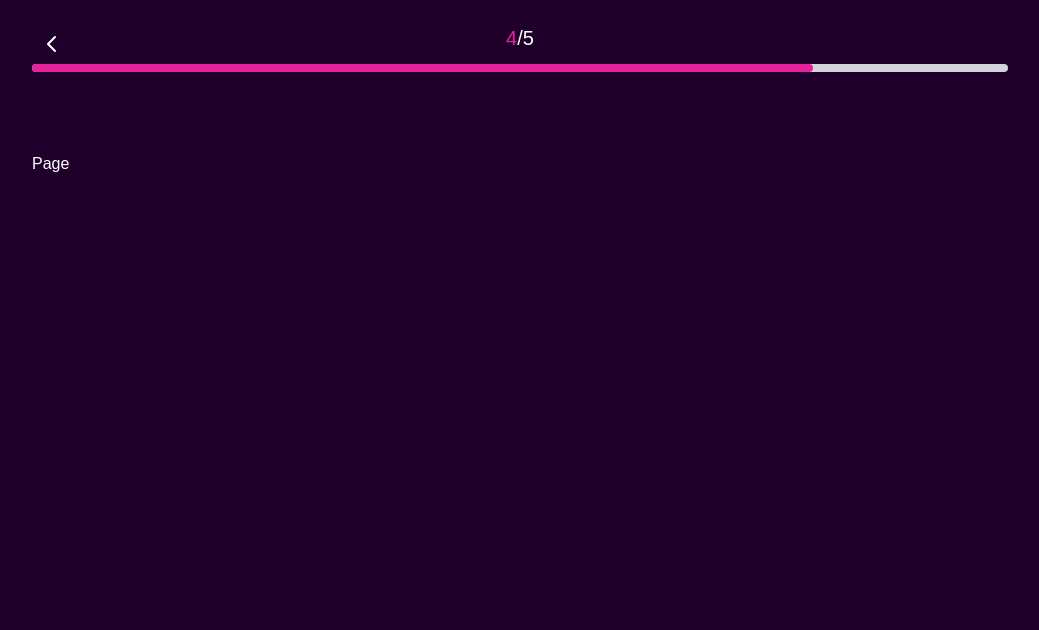
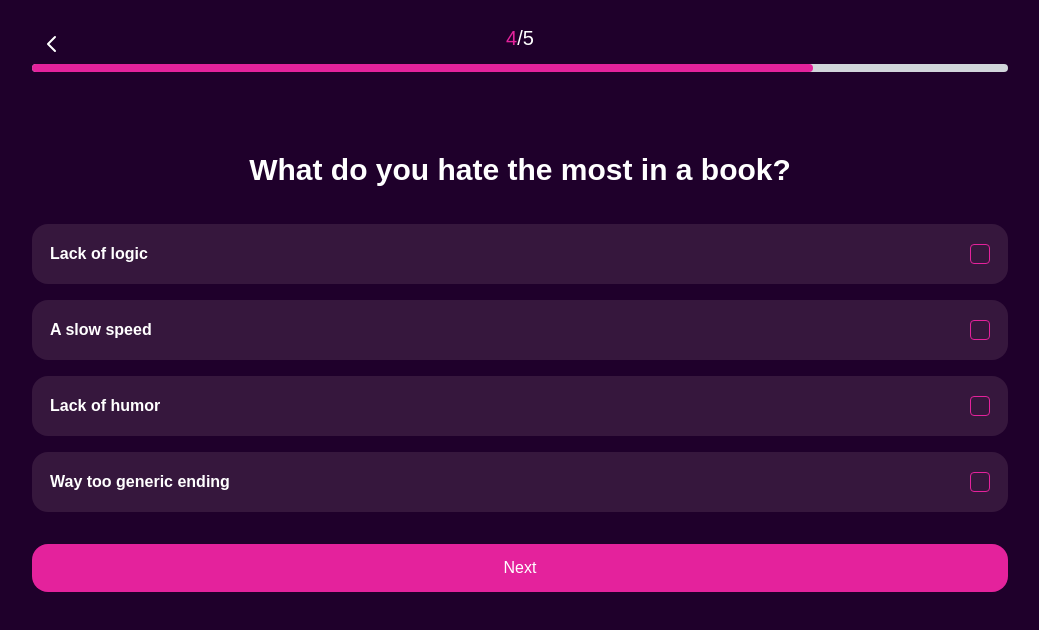
Before and after one commit to Freeman2333/quiz, a Next.js app: page /en/steps/hate in a window 1280 px wide. Shown: the top 630 px of the page, without its empty margins (120-1159 px from the left). Built offline with nearby package versions, Linux system fonts and the light colour scheme.

Commit message:
checkboxes and hates added

```diff
--- a/src/app/[locale]/globals.css
+++ b/src/app/[locale]/globals.css
@@ -6,7 +6,9 @@
   --background: #1f002b;
   --foreground: #fff;
   --secondary: #36173d;
+  --secondary-light: #6a2a59;
   --primary: #e4229c;
+  --primary-light: #932468;
 }
 
 body {
--- a/src/app/[locale]/steps/age/page.tsx
+++ b/src/app/[locale]/steps/age/page.tsx
@@ -1,6 +1,5 @@
 "use client";
 
-import React from "react";
 import { useTranslations } from "next-intl";
 import { useAppContext } from "@/components/AppProvider";
 import Panel from "@/components/Panel";
--- a/src/app/[locale]/steps/gender/page.tsx
+++ b/src/app/[locale]/steps/gender/page.tsx
@@ -46,7 +46,7 @@ const Page: React.FC = () => {
           onClick={() => handleGenderSelect(t("genderOther"))}
           className={`flex-1 h-48 flex items-center justify-start pl-8 rounded-lg bg-secondary transition-colors duration-300 cursor-pointer hover:bg-primary`}
         >
-          <span className="text-6xl">🧑</span>
+          <span className="text-6xl">😉</span>
           <p className="text-2xl text-white font-semibold ml-6">
             {t("genderOther")}
           </p>
--- a/src/app/[locale]/steps/hate/page.tsx
+++ b/src/app/[locale]/steps/hate/page.tsx
@@ -1,12 +1,42 @@
 "use client";
 
+import { useTranslations } from "next-intl";
 import { useAppContext } from "@/components/AppProvider";
+import { useStepNavigation } from "@/hook/useStepNavigation";
+import CheckboxPanel from "@/components/CheckboxPanel";
+import Button from "@/components/Button";
 
 const Page: React.FC = () => {
-  const cont = useAppContext()!;
-  console.log({ cont });
+  const t = useTranslations();
+  const { hate, setHate } = useAppContext()!;
+  const { goToNextStep } = useStepNavigation();
+  const hateOptions = [t("hate1"), t("hate2"), t("hate3"), t("hate4")];
 
-  return <div>Page</div>;
+  const handleToggle = (option: string) => {
+    const updatedHate = hate.includes(option)
+      ? hate.filter((item) => item !== option)
+      : [...hate, option];
+    setHate(updatedHate);
+  };
+
+  return (
+    <div className="flex flex-col gap-4">
+      <h1 className="text-3xl font-bold text-center text-foreground mb-5">
+        {t("title4")}
+      </h1>
+      <div className="flex flex-col gap-4">
+        {hateOptions.map((option) => (
+          <CheckboxPanel
+            key={option}
+            label={option}
+            isChecked={hate.includes(option)}
+            onToggle={() => handleToggle(option)}
+          />
+        ))}
+      </div>
+      <Button onClick={goToNextStep}>{t("next")}</Button>
+    </div>
+  );
 };
 
 export default Page;
--- a/src/components/AppProvider.tsx
+++ b/src/components/AppProvider.tsx
@@ -20,6 +20,7 @@ export const AppProvider = ({ children }: { children: React.ReactNode }) => {
   const [age, setAge] = useState("");
   const [hate, setHate] = useState<string[]>([]);
   const [favoriteTopics, setFavoriteTopics] = useState<string[]>([]);
+  // console.log({ gender, age, hate });
 
   return (
     <AppContext.Provider
--- /dev/null
+++ b/src/components/Button.tsx
@@ -0,0 +1,19 @@
+import React from "react";
+
+interface ButtonProps {
+  onClick: () => void;
+  children: React.ReactNode;
+}
+
+const Button: React.FC<ButtonProps> = ({ onClick, children }) => {
+  return (
+    <button
+      className="mt-4 p-3 bg-primary text-white rounded-2xl transition-colors duration-300"
+      onClick={onClick}
+    >
+      {children}
+    </button>
+  );
+};
+
+export default Button;
--- /dev/null
+++ b/src/components/CheckboxPanel.tsx
@@ -0,0 +1,61 @@
+import React from "react";
+
+interface CheckboxPanelProps {
+  label: string;
+  isChecked: boolean;
+  onToggle: () => void;
+}
+
+const CheckboxPanel: React.FC<CheckboxPanelProps> = ({
+  label,
+  isChecked,
+  onToggle,
+}) => {
+  return (
+    <div
+      className={`w-full h-15 flex items-center justify-between pl-4 pr-4 rounded-2xl border-2 transition-colors duration-300 cursor-pointer ${
+        isChecked
+          ? "bg-secondaryLight border-primary"
+          : "bg-secondary border-transparent"
+      } hover:bg-primary/10 hover:border-primary `}
+      style={{ height: "60px" }}
+      onClick={onToggle}
+    >
+      <span className="text-white font-semibold">{label}</span>
+      <div className="flex items-center">
+        <div className="relative">
+          <input
+            type="checkbox"
+            className="opacity-0 absolute h-full w-full cursor-pointer"
+            checked={isChecked}
+            onChange={onToggle}
+          />
+          <div
+            className={`w-5 h-5 flex items-center justify-center rounded border transition-colors duration-300 ${
+              isChecked
+                ? "bg-primary text-white border-primary"
+                : "bg-secondary text-primary border-primary"
+            }`}
+          >
+            {isChecked && (
+              <svg
+                xmlns="http://www.w3.org/2000/svg"
+                className="h-4 w-4 text-white"
+                viewBox="0 0 20 20"
+                fill="currentColor"
+              >
+                <path
+                  fillRule="evenodd"
+                  d="M16.707 5.293a1 1 0 00-1.414 0L8 12.586 4.707 9.293a1 1 0 00-1.414 1.414l4 4a1 1 0 001.414 0l8-8a1 1 0 000-1.414z"
+                  clipRule="evenodd"
+                />
+              </svg>
+            )}
+          </div>
+        </div>
+      </div>
+    </div>
+  );
+};
+
+export default CheckboxPanel;
--- a/src/components/Panel.tsx
+++ b/src/components/Panel.tsx
@@ -9,7 +9,7 @@ interface PanelProps {
 const Panel: React.FC<PanelProps> = ({ label, isSelected, onClick }) => {
   return (
     <div
-      className={`w-full h-15 flex items-center pl-4 rounded-lg bg-secondary transition-colors duration-300 cursor-pointer ${
+      className={`w-full h-15 flex items-center pl-4 rounded-2xl bg-secondary transition-colors duration-300 cursor-pointer ${
         isSelected ? "bg-primary" : ""
       } hover:bg-primary`}
       style={{ height: "60px" }}
--- a/tailwind.config.ts
+++ b/tailwind.config.ts
@@ -11,12 +11,14 @@ const config: Config = {
       colors: {
         background: "var(--background)",
         foreground: "var(--foreground)",
-        primary: "var(--primary)", // Hex: #1F002B
-        secondary: "var(--secondary)", // Hex: #36173D
-        accent: "var(--accent)", // Hex: #E4229C
+        primary: "var(--primary)",
+        secondary: "var(--secondary)",
+        secondaryLight: "var(--secondary-light)",
+        accent: "var(--accent)",
       },
     },
   },
   plugins: [],
 };
+
 export default config;
```
